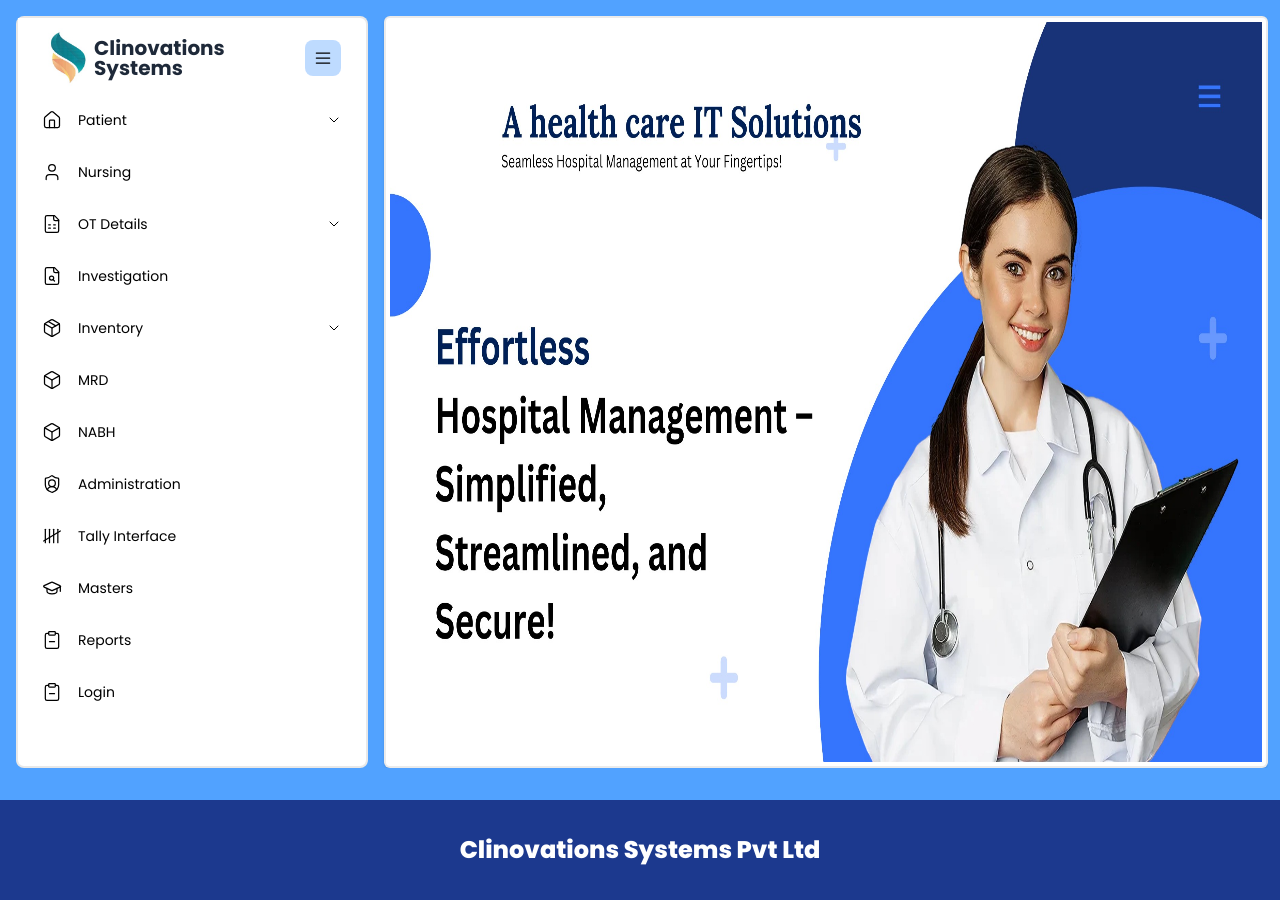
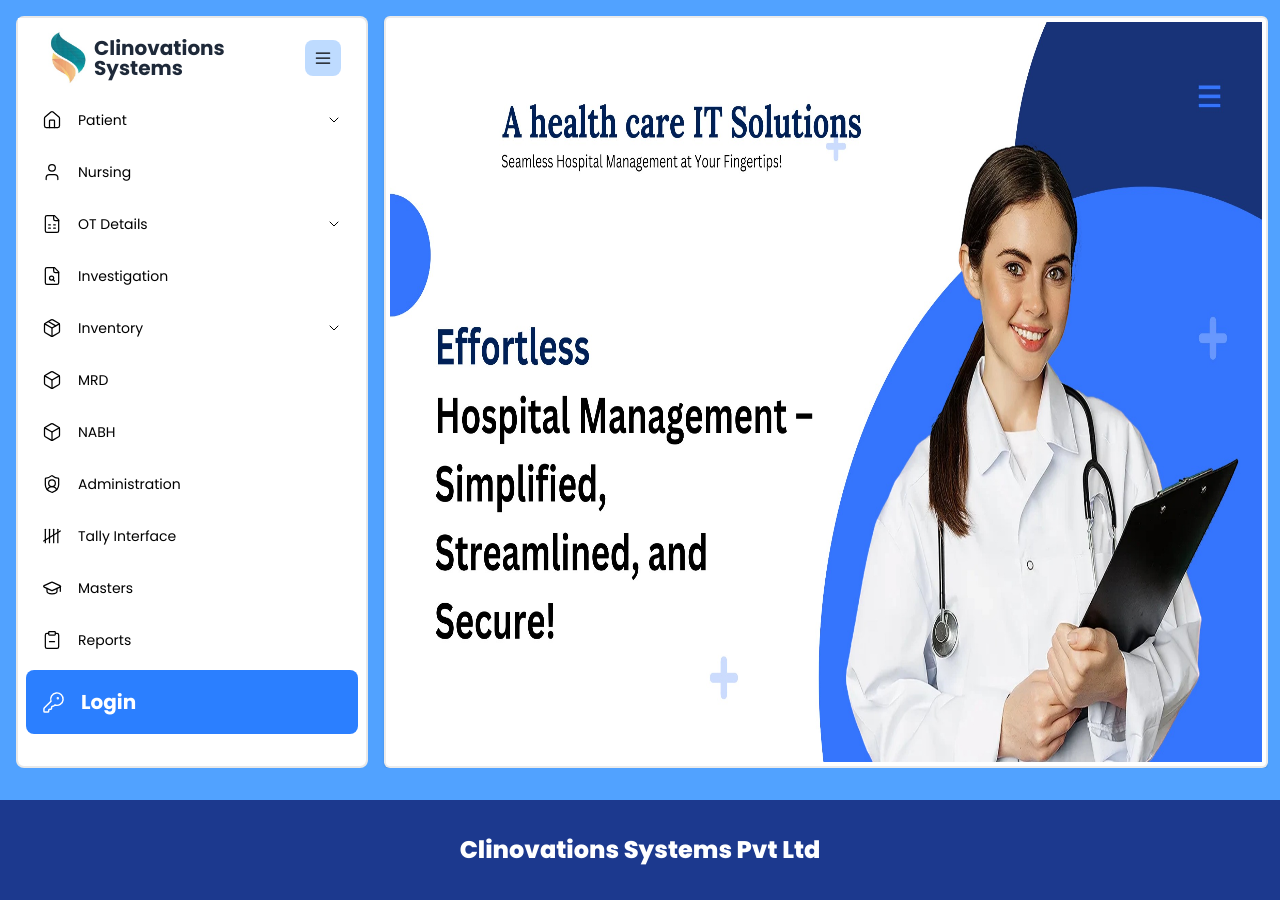
Before and after one commit to siddhesh2017/HMS_Project, a React (Vite) app: page / in a window 1280 px wide. Built offline with nearby package versions, Linux system fonts and the light colour scheme.

Commit message:
Added compatibility code for production and local env

```diff
--- a/index.html
+++ b/index.html
@@ -2,7 +2,7 @@
 <html lang="en">
   <head>
     <meta charset="UTF-8" />
-    <link rel="icon" type="image/svg+xml" href="/public/clinovations logo.jpeg" />
+    <link rel="icon" type="image/svg+xml" href="/clinovations logo.jpeg" />
     <meta name="viewport" content="width=device-width, initial-scale=1.0" />
     <title>Clinovations Systems</title>
   </head>
--- a/src/assets/components/Forms/LoginPage.jsx
+++ b/src/assets/components/Forms/LoginPage.jsx
@@ -1,14 +1,22 @@
 import React from 'react'
-import image from '../../../../public/medicine-blue-background-flat-lay.jpg'
+import { useNavigate } from 'react-router-dom'
 
 const LoginPage = () => {
+  const navigateTo = useNavigate()
+  const handleSubmit = (e) => {
+    e.preventDefault()
+    console.log(
+      'Login Successful, Redirecting to Dashboard...'
+    );
+    navigateTo('/')
+  }
   return (
     <div className='w-full h-screen bg-center bg-cover bg-[url(https://img.freepik.com/free-photo/top-view-medicine-blue-background_23-2149341569.jpg?t=st=1740718184~exp=1740721784~hmac=d2129eb1cf3a78274db4ce9513d0109f31f9ea7c8b5a6f73a97dab83eb16cd49&w=1380)] flex items-center justify-center p-30'>
       {/* Login Form */}
       <div className="flex flex-col items-center justify-center h-screen">
           <div className="w-full max-w-md bg-white rounded-lg shadow-md p-6">
             <h2 className="text-2xl font-bold text-gray-900 mb-4">Login</h2>
-            <form className="flex flex-col">
+            <form onSubmit={handleSubmit} className="flex flex-col">
               <input type="email" className="bg-gray-100 text-gray-900 border-0 rounded-md p-2 mb-4 focus:bg-gray-200 focus:outline-none focus:ring-1 focus:ring-blue-500 transition ease-in-out duration-150" placeholder="Email address"></input>
               <input type="password" className="bg-gray-100 text-gray-900 border-0 rounded-md p-2 mb-4 focus:bg-gray-200 focus:outline-none focus:ring-1 focus:ring-blue-500 transition ease-in-out duration-150" placeholder="Password"></input>
 
@@ -44,7 +52,7 @@
                 <p className="text-gray-900 mt-4"> Don't have an account? <a href="#" className="text-sm text-blue-500 -200 hover:underline mt-4">Signup</a></p>
               </div>
 
-              <button type="submit" className="bg-gradient-to-r from-indigo-500 to-blue-500 text-white font-bold py-2 px-4 rounded-md mt-4 hover:bg-indigo-600 hover:to-blue-600 transition ease-in-out duration-150">Login</button>
+              <button type="submit"  className="bg-gradient-to-r from-indigo-500 to-blue-500 text-white font-bold py-2 px-4 rounded-md mt-4 hover:bg-indigo-600 hover:to-blue-600 transition ease-in-out duration-150">Login</button>
             </form>
         </div>
       </div>
--- a/src/assets/components/dashboard/SideBar.jsx
+++ b/src/assets/components/dashboard/SideBar.jsx
@@ -1,10 +1,11 @@
-import { Box, ChevronDown, Home, Menu, FileSpreadsheet, User, Package, X, ShieldUser, ClipboardMinus, GraduationCap, Tally5, FileSearch2 } from 'lucide-react';
+import { Box, ChevronDown, Home, Menu, FileSpreadsheet, User, Package, X, ShieldUser, ClipboardMinus, GraduationCap, Tally5, FileSearch2, KeyRound } from 'lucide-react';
 import { useState } from 'react';
 import CLI_LOGO from '../../../../public/clinovations logo.jpeg'
+import { useNavigate } from 'react-router-dom';
 
 const Sidebar = ({ isOpen, setIsOpen }) => {
   const [activeDropdown, setActiveDropdown] = useState('');
-
+  const navigateTo = useNavigate();
   const navItems = [
     { title: 'Patient ',
       icon: Home,
@@ -34,7 +35,7 @@
     { title: 'Tally Interface', icon: Tally5, hasDropdown: false },
     { title: 'Masters', icon: GraduationCap, hasDropdown: false },
     { title: 'Reports', icon: ClipboardMinus, hasDropdown: false },
-    { title: 'Login', icon: ClipboardMinus, hasDropdown: false },
+    { title: 'Login', icon: KeyRound, hasDropdown: false },
 
   ];
 
@@ -76,11 +77,18 @@
         {navItems.map((item) => (
           <div key={item.title}>
             <div
-              className="px-4 py-3 hover:bg-blue-200 rounded-lg m-2 cursor-pointer flex items-center justify-between"
-              onClick={() => item.hasDropdown && isOpen && setActiveDropdown(activeDropdown === item.title ? '' : item.title)}
+              className={`${item.title === 'Login'? 'bg-blue-500 text-white hover:bg-blue-600 h-16 text-xl font-bold' : ''} px-4 py-3 hover:bg-blue-200 rounded-lg m-2 cursor-pointer flex items-center justify-between`}
+              onClick={() => {
+                if (item.title === 'Login') {
+                  navigateTo('/login');
+                }
+                else{
+                  item.hasDropdown && isOpen && setActiveDropdown(activeDropdown === item.title ? '' : item.title)
+                }
+              }}
             >
               <div className="flex items-center">
-                <item.icon size={20} strokeWidth={1.5} color='#000' />
+                <item.icon size={`${item.title === 'Login' ? 23 : 20}`} strokeWidth={1.5} color={`${item.title === 'Login' ? 'white' : '#000'}`} />
                 <span className={`ml-4 whitespace-nowrap overflow-hidden transition-all duration-300
                   ${isOpen ? 'w-32 opacity-100' : 'w-0 opacity-0'}`}>
                   {item.title}
--- a/src/main.jsx
+++ b/src/main.jsx
@@ -8,26 +8,30 @@
 import LoginPage from './assets/components/Forms/LoginPage.jsx'
 import Temp from './assets/components/dashboard/Temp.jsx'
 
+const basename = process.env.NODE_ENV === 'production' ? '/healthcare.beatsacademy.in' : '';
+
 const router = createBrowserRouter([
   {
-    path: '/',
+    path: `${basename}/`,
     element: <App/>,
     children: [
       {
-        path: '/',
+        path: `${basename}/`,
         element: <HomeContent/>
       },
       {
-        path: '/patient',
+        path: `${basename}/patient`,
         element: <Temp/>
       }
     ]
   },
   {
-    path: '/login',
+    path: `${basename}/login`,
     element: <LoginPage/>
   }
-])
+],
+
+);
 
 createRoot(document.getElementById('root')).render(
   <StrictMode>
```
